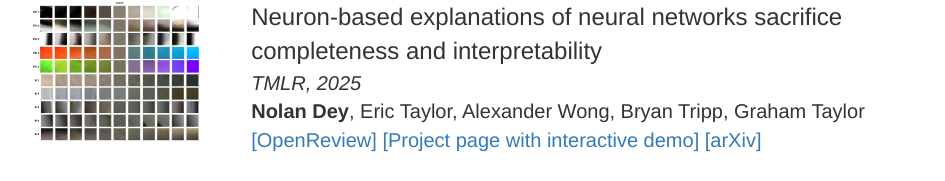
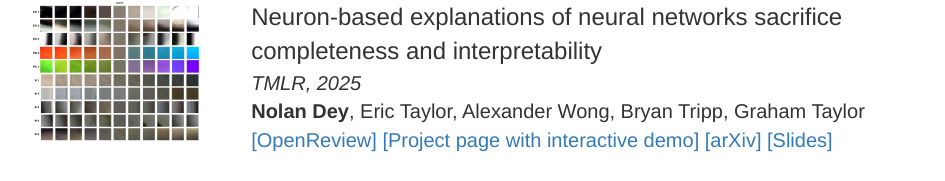
Before and after one commit to ndey96/ndey96.github.io, a plain HTML site: page index.html in a window 1280 px wide. Shown: the part 1057-1238 px from the top of the page, without its empty margins (160-1105 px from the left). Drawn offline with Linux system fonts and the light colour scheme.

Commit message:
Add pca xai slides

```diff
--- a/index.html
+++ b/index.html
@@ -65,7 +65,7 @@
                 <div class="project-title">Neuron-based explanations of neural networks sacrifice completeness and interpretability</div>
                 <div class="project-venue">TMLR, 2025</div>
                 <div class="project-authors"><span class='project-authors-me'>Nolan Dey</span>, Eric Taylor, Alexander Wong, Bryan Tripp, Graham Taylor</div>
-                <div class="project-links"><a href='https://openreview.net/forum?id=UWNa9Pv6qA' target="_blank">[OpenReview]</a> <a href='https://ndey96.github.io/neuron-explanations-sacrifice/' target="_blank">[Project page with interactive demo]</a> <a href='https://arxiv.org/abs/2011.03043' target="_blank">[arXiv]</a></div>
+                <div class="project-links"><a href='https://openreview.net/forum?id=UWNa9Pv6qA' target="_blank">[OpenReview]</a> <a href='https://ndey96.github.io/neuron-explanations-sacrifice/' target="_blank">[Project page with interactive demo]</a> <a href='https://arxiv.org/abs/2011.03043' target="_blank">[arXiv]</a> <a href='https://ndey96.github.io/neurons_sacrifice.pdf' target="_blank">[Slides]</a></div>
             </div>
         </div>
         <div class="project">
```
Also changed, not shown: 1 other file.
